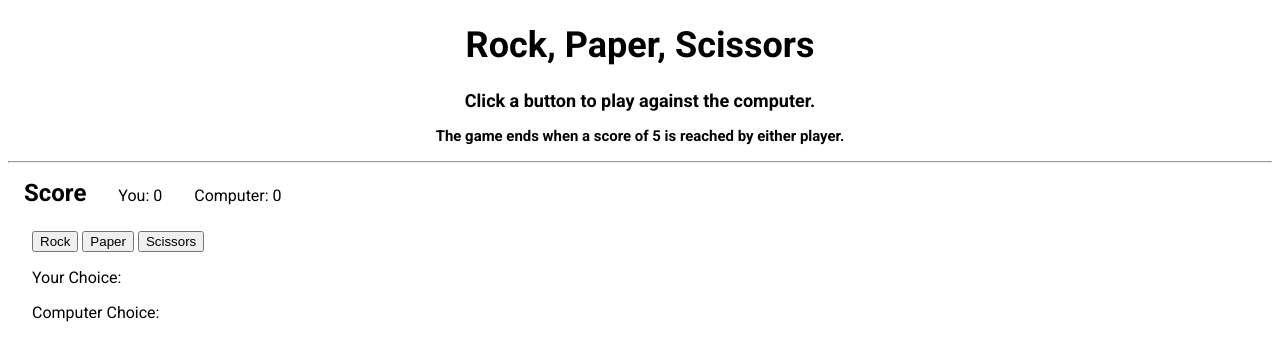
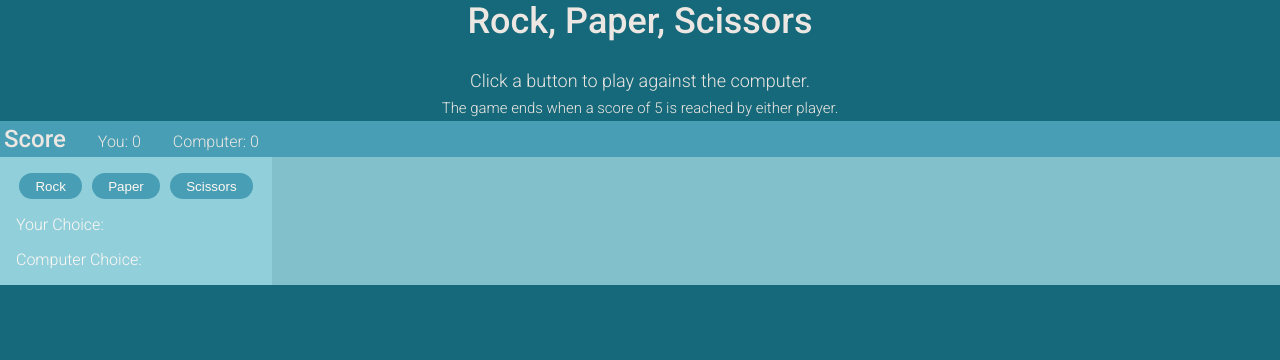
Before and after one commit to JustinB06/odin-rock-paper-scissors, a plain HTML site: page index.html in a window 1280 px wide. Drawn offline with Linux system fonts and the light colour scheme.

Commit message:
Finalize UI styling
The UI styling has been finished. The last
remaining task is to remove unused code.

```diff
--- a/index.html
+++ b/index.html
@@ -12,7 +12,6 @@
       <h1>Rock, Paper, Scissors</h1>
       <h4>Click a button to play against the computer.</h4>
       <h5>The game ends when a score of 5 is reached by either player.</h5>
-      <hr />
     </div>
 
     <div id="score">
@@ -35,8 +34,8 @@
         </div>
       </div>
       <div id="output-display">
-        <h5></h5>
-        <p id="result"></p>
+        <h4 id="result-summary"></h4>
+        <p id="result-details"></p>
       </div>
     </div>
   </body>
--- a/script.js
+++ b/script.js
@@ -66,7 +66,8 @@ function displayResults(humanChoice, computerChoice, winner) {
   const computerScoreSpanRef = document.querySelector("#computerScore");
   const humanChoicePRef = document.querySelector("#humanChoice");
   const computerChoicePRef = document.querySelector("#computerChoice");
-  const resultsPRef = document.querySelector("#result");
+  const resultsSummaryRef = document.querySelector("#result-summary");
+  const resultsDetailsRef = document.querySelector("#result-details");
 
   /* Setting the score display */
   humanScoreSpanRef.textContent = `${humanScore}`;
@@ -80,14 +81,17 @@ function displayResults(humanChoice, computerChoice, winner) {
 
   /* Setting the winner's statement output to the page. */
   if (winner === "human") {
-    resultsPRef.textContent = `You win! your ${humanChoice}
-    \ beats the computer's ${computerChoice}`;
+    resultsSummaryRef.textContent = `You win!`;
+    resultsDetailsRef.textContent = `Your ${humanChoice}
+    \ beats the computer's ${computerChoice}.`;
   } else if (winner === "computer") {
-    resultsPRef.textContent = `You lose! your ${humanChoice}
-        \ loses to the computer's ${computerChoice}`;
+    resultsSummaryRef.textContent = `You lose!`;
+    resultsDetailsRef.textContent = `Your ${humanChoice}
+        \ loses to the computer's ${computerChoice}.`;
   } else {
-    resultsPRef.textContent = `You tied! your ${humanChoice}
-        \ ties with the computer's ${computerChoice}`;
+    resultsSummaryRef.textContent = `You tied!`;
+    resultsDetailsRef.textContent = `Your ${humanChoice}
+        \ ties with the computer's ${computerChoice}.`;
   }
 }
 
--- a/style.css
+++ b/style.css
@@ -1,17 +1,42 @@
 /* Importing a google font*/
 @import url("https://fonts.googleapis.com/css2?family=Roboto:ital,wght@0,100..900;1,100..900&display=swap");
+html {
+  /* height: 100%; */
+}
+
 body {
   font-family: Roboto, sans-serif;
+
+  /* Prevents background color from being
+  indented/cut-off */
+  margin: 0;
+  padding: 0;
+
+  /* Allows the body's height to take up the entire
+  page height (which is also the viewport height I
+  believe) */
+  height: 100vh;
+
+  background-color: #16697a;
 }
 
 /* Header */
 #header {
   text-align: center;
   font-size: 18px;
+
+  background-color: #16697a;
+  color: #ede7e3;
+}
+#header h1 {
+  margin-top: 0;
+  font-weight: 450;
 }
 #header h4,
 #header h5 {
-  margin: 1rem;
+  margin: 0;
+  padding: 0.25rem;
+  font-weight: 350;
 }
 
 /* Score */
@@ -20,10 +45,18 @@ body {
   align-items: baseline;
   gap: 2rem;
 
-  margin: 1rem;
+  /* margin: 1rem; */
+  padding: 0.25rem;
+
+  background-color: #489fb5;
+  color: #ede7e3;
+}
+#score h2 {
+  font-weight: 450;
 }
 #score * {
   margin: 0;
+  font-weight: 350;
 }
 
 /* Mid-section */
@@ -31,7 +64,9 @@ body {
   display: flex;
   align-items: center;
 
-  margin: 1rem;
+  padding: 0rem;
+
+  background-color: #82c0cc;
 }
 
 #mid-section #user-selection {
@@ -43,9 +78,48 @@ body {
   setting text.*/
   flex: 0 0 15rem;
 
-  padding: 0.5rem;
+  padding: 1rem;
+
+  font-weight: 350;
+
+  background-color: #91cfdb;
+  color: #fff8f3;
+}
+#mid-section #user-selection #button-section {
+  display: flex;
+
+  justify-content: center;
+  gap: 0.65rem;
+}
+#mid-section #user-selection #button-section button {
+  border: 0;
+  border-radius: 2rem;
+  padding: 0.35rem 1rem;
+
+  background-color: #489fb5;
+  color: #fff8f3;
+}
+#mid-section #user-selection #choice-display p {
+  margin: 1rem 0 0 0;
 }
 
+/* Output display */
 #output-display {
+  flex-grow: 1;
+
   text-align: center;
+
+  font-size: 1.1rem;
+
+  color: #ede7e3;
 }
+
+#output-display #result-summary {
+  font-weight: 550;
+  margin: 0.5rem;
+}
+
+#output-display #result-details {
+  font-weight: 350;
+  margin: 0.5rem;
+}
```
Also changed, not shown: style-colors.txt (added).
